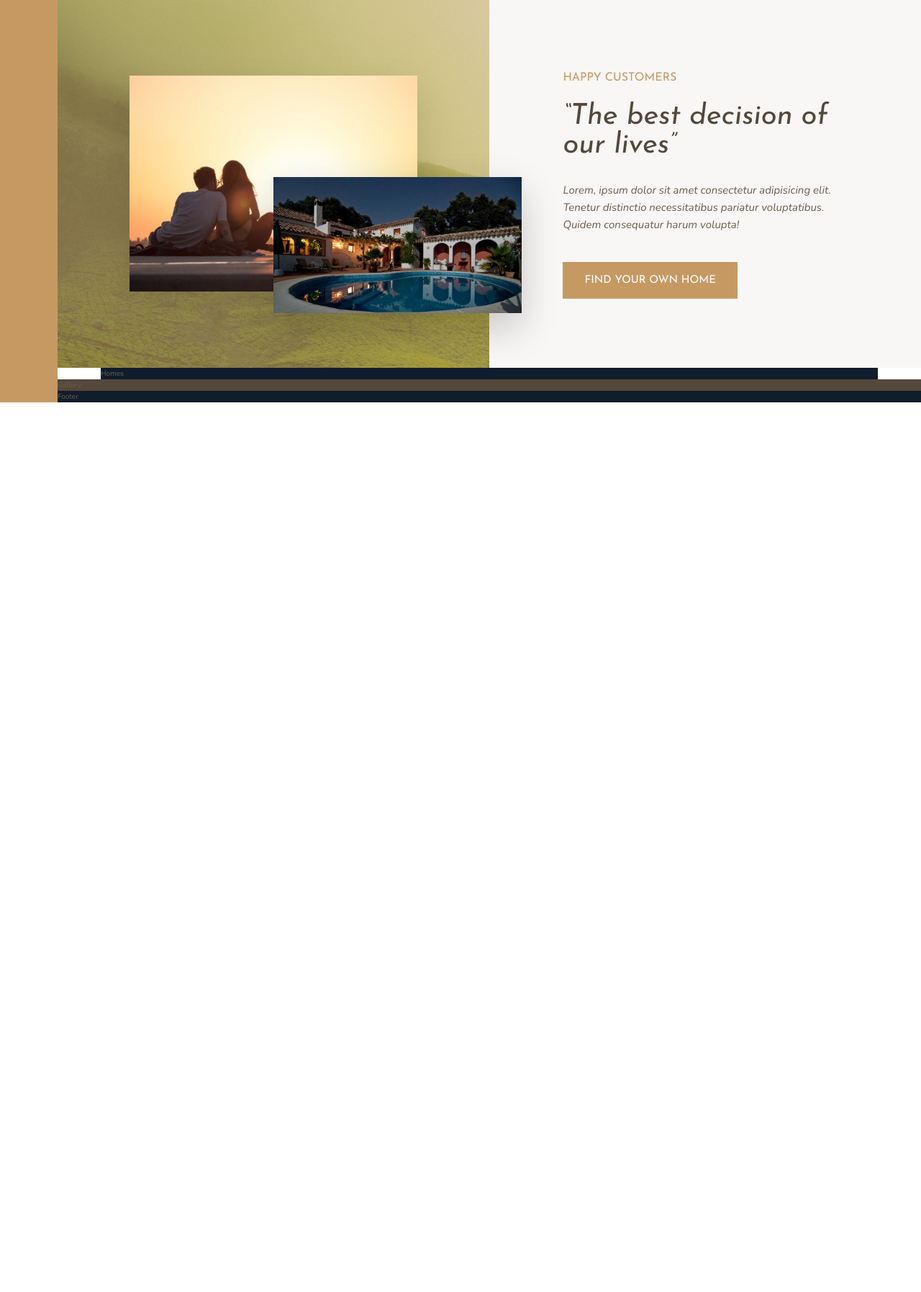
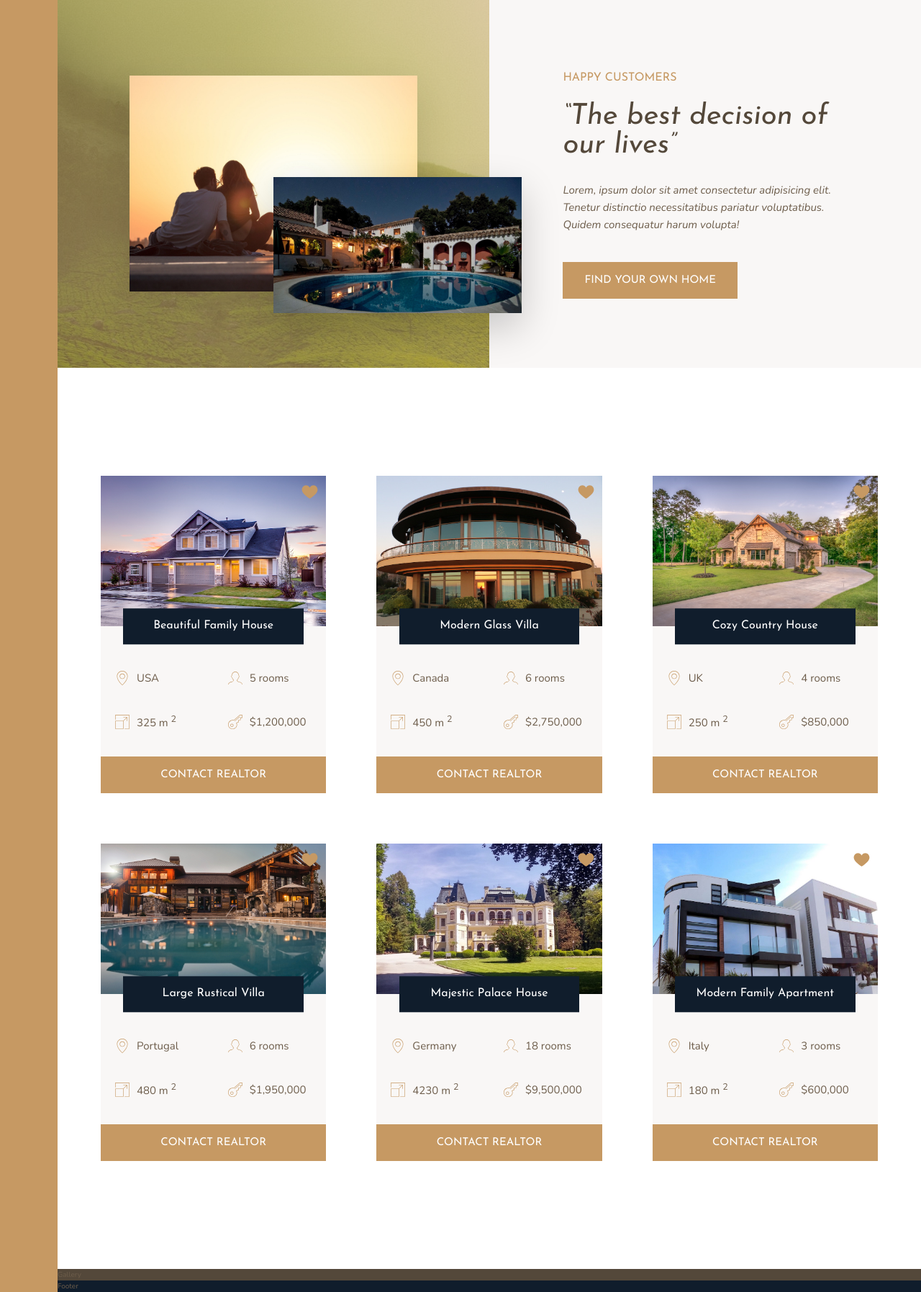
Before and after one commit to ccquach/advanced-css-and-sass-course, a PHP site: page / in a window 1280 px wide. Shown: the part 1309-3104 px from the top of the page at 72% size. Before the commit the page ends 1868 px from the top, so only its background shows below. Run offline with PHP 8.4, Linux system fonts and the light colour scheme.

Commit message:
Nexter - add homes section

```diff
--- a/Nexter/css/style.css
+++ b/Nexter/css/style.css
@@ -23,6 +23,18 @@ body {
 .heading-2, .heading-3, .heading-4 {
   font-family: "Josefin Sans", sans-serif;
   font-weight: 400; }
+
+.mb-sm {
+  margin-bottom: 2rem; }
+
+.mb-md {
+  margin-bottom: 3rem; }
+
+.mb-lg {
+  margin-bottom: 4rem; }
+
+.mb-hg {
+  margin-bottom: 8rem; }
 
 .heading-2 {
   font-size: 4rem;
@@ -58,18 +70,6 @@ body {
   transition: all 0.2s ease-out; }
   .btn:hover {
     background-color: #b28451; }
-
-.mb-sm {
-  margin-bottom: 2rem; }
-
-.mb-md {
-  margin-bottom: 3rem; }
-
-.mb-lg {
-  margin-bottom: 4rem; }
-
-.mb-hg {
-  margin-bottom: 8rem; }
 
 .sidebar {
   background-color: #c69963;
@@ -142,8 +142,60 @@ body {
   margin-bottom: 4rem; }
 
 .homes {
-  background-color: #101d2c;
-  grid-column: center-start / center-end; }
+  grid-column: center-start / center-end;
+  margin: 15rem 0;
+  display: grid;
+  grid-template-columns: repeat(auto-fit, minmax(25rem, 1fr));
+  grid-gap: 7rem; }
+
+.home {
+  background-color: #f9f7f6;
+  display: grid;
+  grid-template-columns: repeat(2, 1fr);
+  grid-row-gap: 3.5rem; }
+  .home__img {
+    width: 100%;
+    grid-column: 1 / -1;
+    grid-row: 1 / 2;
+    z-index: 1; }
+  .home__like {
+    grid-row: 1 / 2;
+    grid-column: 2 / 3;
+    justify-self: end;
+    fill: #c69963;
+    height: 2.5rem;
+    width: 2.5rem;
+    z-index: 2;
+    margin: 1rem; }
+  .home__name {
+    grid-column: 1 / -1;
+    grid-row: 1 / 2;
+    justify-self: center;
+    align-self: end;
+    width: 80%;
+    font-family: "Josefin Sans", sans-serif;
+    font-size: 1.6rem;
+    font-weight: 400;
+    text-align: center;
+    padding: 1.25rem;
+    background-color: #101d2c;
+    color: #fff;
+    z-index: 3;
+    transform: translateY(50%); }
+  .home__location, .home__rooms {
+    margin-top: 2.5rem; }
+  .home__location, .home__rooms, .home__area, .home__price {
+    font-size: 1.5rem;
+    margin-left: 2rem;
+    display: flex;
+    align-items: center; }
+    .home__location svg, .home__rooms svg, .home__area svg, .home__price svg {
+      fill: #c69963;
+      height: 2rem;
+      width: 2rem;
+      margin-right: 1rem; }
+  .home__btn {
+    grid-column: 1 / -1; }
 
 .gallery {
   background-color: #54483a;
--- a/Nexter/index.html
+++ b/Nexter/index.html
@@ -93,7 +93,215 @@
   </div>
 
   <section class="homes">
-    Homes
+    <div class="home">
+      <img src="./img/house-1.jpeg" alt="House 1" class="home__img">
+      <svg class="home__like">
+        <use xlink:href="./img/sprite.svg#icon-heart-full"></use>
+      </svg>
+      <h5 class="home__name">Beautiful Family House</h5>
+      <div class="home__location">
+        <svg>
+          <use xlink:href="./img/sprite.svg#icon-map-pin"></use>
+        </svg>
+        <p>USA</p>
+      </div>
+      <div class="home__rooms">
+        <svg>
+          <use xlink:href="./img/sprite.svg#icon-profile-male"></use>
+        </svg>
+        <p>5 rooms</p>
+      </div>
+      <div class="home__area">
+        <svg>
+          <use xlink:href="./img/sprite.svg#icon-expand"></use>
+        </svg>
+        <p>325 m
+          <sup>2</sup>
+        </p>
+      </div>
+      <div class="home__price">
+        <svg>
+          <use xlink:href="./img/sprite.svg#icon-key"></use>
+        </svg>
+        <p>$1,200,000</p>
+      </div>
+      <button class="btn home__btn">Contact realtor</button>
+    </div>
+
+    <div class="home">
+      <img src="./img/house-2.jpeg" alt="House 2" class="home__img">
+      <svg class="home__like">
+        <use xlink:href="./img/sprite.svg#icon-heart-full"></use>
+      </svg>
+      <h5 class="home__name">Modern Glass Villa</h5>
+      <div class="home__location">
+        <svg>
+          <use xlink:href="./img/sprite.svg#icon-map-pin"></use>
+        </svg>
+        <p>Canada</p>
+      </div>
+      <div class="home__rooms">
+        <svg>
+          <use xlink:href="./img/sprite.svg#icon-profile-male"></use>
+        </svg>
+        <p>6 rooms</p>
+      </div>
+      <div class="home__area">
+        <svg>
+          <use xlink:href="./img/sprite.svg#icon-expand"></use>
+        </svg>
+        <p>450 m
+          <sup>2</sup>
+        </p>
+      </div>
+      <div class="home__price">
+        <svg>
+          <use xlink:href="./img/sprite.svg#icon-key"></use>
+        </svg>
+        <p>$2,750,000</p>
+      </div>
+      <button class="btn home__btn">Contact realtor</button>
+    </div>
+
+    <div class="home">
+      <img src="./img/house-3.jpeg" alt="House 3" class="home__img">
+      <svg class="home__like">
+        <use xlink:href="./img/sprite.svg#icon-heart-full"></use>
+      </svg>
+      <h5 class="home__name">Cozy Country House</h5>
+      <div class="home__location">
+        <svg>
+          <use xlink:href="./img/sprite.svg#icon-map-pin"></use>
+        </svg>
+        <p>UK</p>
+      </div>
+      <div class="home__rooms">
+        <svg>
+          <use xlink:href="./img/sprite.svg#icon-profile-male"></use>
+        </svg>
+        <p>4 rooms</p>
+      </div>
+      <div class="home__area">
+        <svg>
+          <use xlink:href="./img/sprite.svg#icon-expand"></use>
+        </svg>
+        <p>250 m
+          <sup>2</sup>
+        </p>
+      </div>
+      <div class="home__price">
+        <svg>
+          <use xlink:href="./img/sprite.svg#icon-key"></use>
+        </svg>
+        <p>$850,000</p>
+      </div>
+      <button class="btn home__btn">Contact realtor</button>
+    </div>
+
+    <div class="home">
+      <img src="./img/house-4.jpeg" alt="House 4" class="home__img">
+      <svg class="home__like">
+        <use xlink:href="./img/sprite.svg#icon-heart-full"></use>
+      </svg>
+      <h5 class="home__name">Large Rustical Villa</h5>
+      <div class="home__location">
+        <svg>
+          <use xlink:href="./img/sprite.svg#icon-map-pin"></use>
+        </svg>
+        <p>Portugal</p>
+      </div>
+      <div class="home__rooms">
+        <svg>
+          <use xlink:href="./img/sprite.svg#icon-profile-male"></use>
+        </svg>
+        <p>6 rooms</p>
+      </div>
+      <div class="home__area">
+        <svg>
+          <use xlink:href="./img/sprite.svg#icon-expand"></use>
+        </svg>
+        <p>480 m
+          <sup>2</sup>
+        </p>
+      </div>
+      <div class="home__price">
+        <svg>
+          <use xlink:href="./img/sprite.svg#icon-key"></use>
+        </svg>
+        <p>$1,950,000</p>
+      </div>
+      <button class="btn home__btn">Contact realtor</button>
+    </div>
+
+    <div class="home">
+      <img src="./img/house-5.jpeg" alt="House 5" class="home__img">
+      <svg class="home__like">
+        <use xlink:href="./img/sprite.svg#icon-heart-full"></use>
+      </svg>
+      <h5 class="home__name">Majestic Palace House</h5>
+      <div class="home__location">
+        <svg>
+          <use xlink:href="./img/sprite.svg#icon-map-pin"></use>
+        </svg>
+        <p>Germany</p>
+      </div>
+      <div class="home__rooms">
+        <svg>
+          <use xlink:href="./img/sprite.svg#icon-profile-male"></use>
+        </svg>
+        <p>18 rooms</p>
+      </div>
+      <div class="home__area">
+        <svg>
+          <use xlink:href="./img/sprite.svg#icon-expand"></use>
+        </svg>
+        <p>4230 m
+          <sup>2</sup>
+        </p>
+      </div>
+      <div class="home__price">
+        <svg>
+          <use xlink:href="./img/sprite.svg#icon-key"></use>
+        </svg>
+        <p>$9,500,000</p>
+      </div>
+      <button class="btn home__btn">Contact realtor</button>
+    </div>
+
+    <div class="home">
+      <img src="./img/house-6.jpeg" alt="House 6" class="home__img">
+      <svg class="home__like">
+        <use xlink:href="./img/sprite.svg#icon-heart-full"></use>
+      </svg>
+      <h5 class="home__name">Modern Family Apartment</h5>
+      <div class="home__location">
+        <svg>
+          <use xlink:href="./img/sprite.svg#icon-map-pin"></use>
+        </svg>
+        <p>Italy</p>
+      </div>
+      <div class="home__rooms">
+        <svg>
+          <use xlink:href="./img/sprite.svg#icon-profile-male"></use>
+        </svg>
+        <p>3 rooms</p>
+      </div>
+      <div class="home__area">
+        <svg>
+          <use xlink:href="./img/sprite.svg#icon-expand"></use>
+        </svg>
+        <p>180 m
+          <sup>2</sup>
+        </p>
+      </div>
+      <div class="home__price">
+        <svg>
+          <use xlink:href="./img/sprite.svg#icon-key"></use>
+        </svg>
+        <p>$600,000</p>
+      </div>
+      <button class="btn home__btn">Contact realtor</button>
+    </div>
   </section>
 
   <section class="gallery">
--- a/Nexter/sass/_homes.scss
+++ b/Nexter/sass/_homes.scss
@@ -1,4 +1,80 @@
 .homes {
-  background-color: $color-secondary;
   grid-column: center-start / center-end;
+  margin: $margin-section;
+
+  display: grid;
+  grid-template-columns: $responsive-col-3;
+  grid-gap: 7rem;
 }
+
+.home {
+  background-color: $color-grey-light-1;
+
+  display: grid;
+  grid-template-columns: repeat(2, 1fr);
+  grid-row-gap: 3.5rem;
+
+  &__img {
+    width: 100%;
+    grid-column: 1 / -1;
+    grid-row: 1 / 2;
+    z-index: 1;
+  }
+
+  &__like {
+    grid-row: 1 / 2;
+    grid-column: 2 / 3;
+    justify-self: end;
+
+    fill: $color-primary;
+    height: 2.5rem;
+    width: 2.5rem;
+    z-index: 2;
+    margin: 1rem;
+  }
+
+  &__name {
+    grid-column: 1 / -1;
+    grid-row: 1 / 2;
+    justify-self: center;
+    align-self: end;
+
+    width: 80%;
+    font-family: $font-display;
+    font-size: 1.6rem;
+    font-weight: 400;
+    text-align: center;
+    padding: 1.25rem;
+    background-color: $color-secondary;
+    color: #fff;
+    z-index: 3;
+    transform: translateY(50%);
+  }
+
+  &__location,
+  &__rooms {
+    margin-top: 2.5rem;
+  }
+
+  &__location,
+  &__rooms,
+  &__area,
+  &__price {
+    font-size: 1.5rem;
+    margin-left: 2rem;
+
+    display: flex;
+    align-items: center;
+
+    svg {
+      fill: $color-primary;
+      height: 2rem;
+      width: 2rem;
+      margin-right: 1rem;
+    }
+  }
+
+  &__btn {
+    grid-column: 1 / -1;
+  }
+}
```
